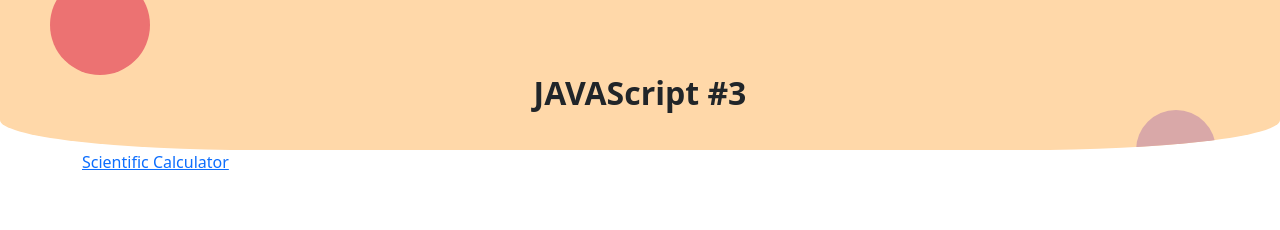
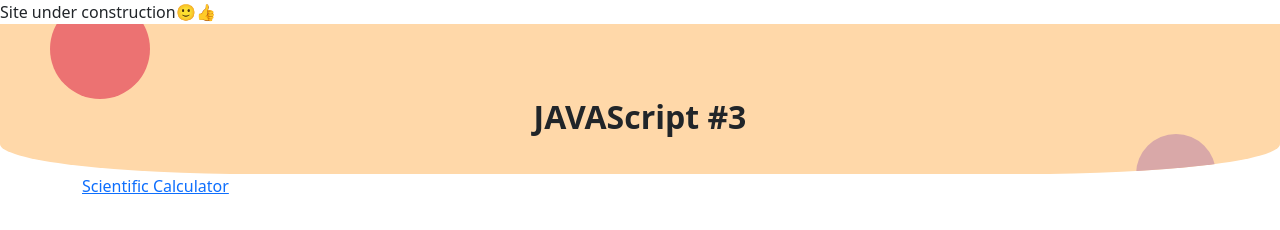
Before and after one commit to Huzaifa-314/ssm454, a plain HTML site: page week11/index.html in a window 1280 px wide. Drawn offline with nearby package versions, Linux system fonts and the light colour scheme.

Commit message:
Update index.html

```diff
--- a/week11/index.html
+++ b/week11/index.html
@@ -24,6 +24,7 @@
                                                                                                                                 </div>
                                                                                                                                     </div>
                                                                                                                                     <section id="content">
+<div class="uc">Site under construction🙂👍</div>
                                                                                                                                         <header>
 
                                                                                                                                                       <div class="cira"></div>
```
